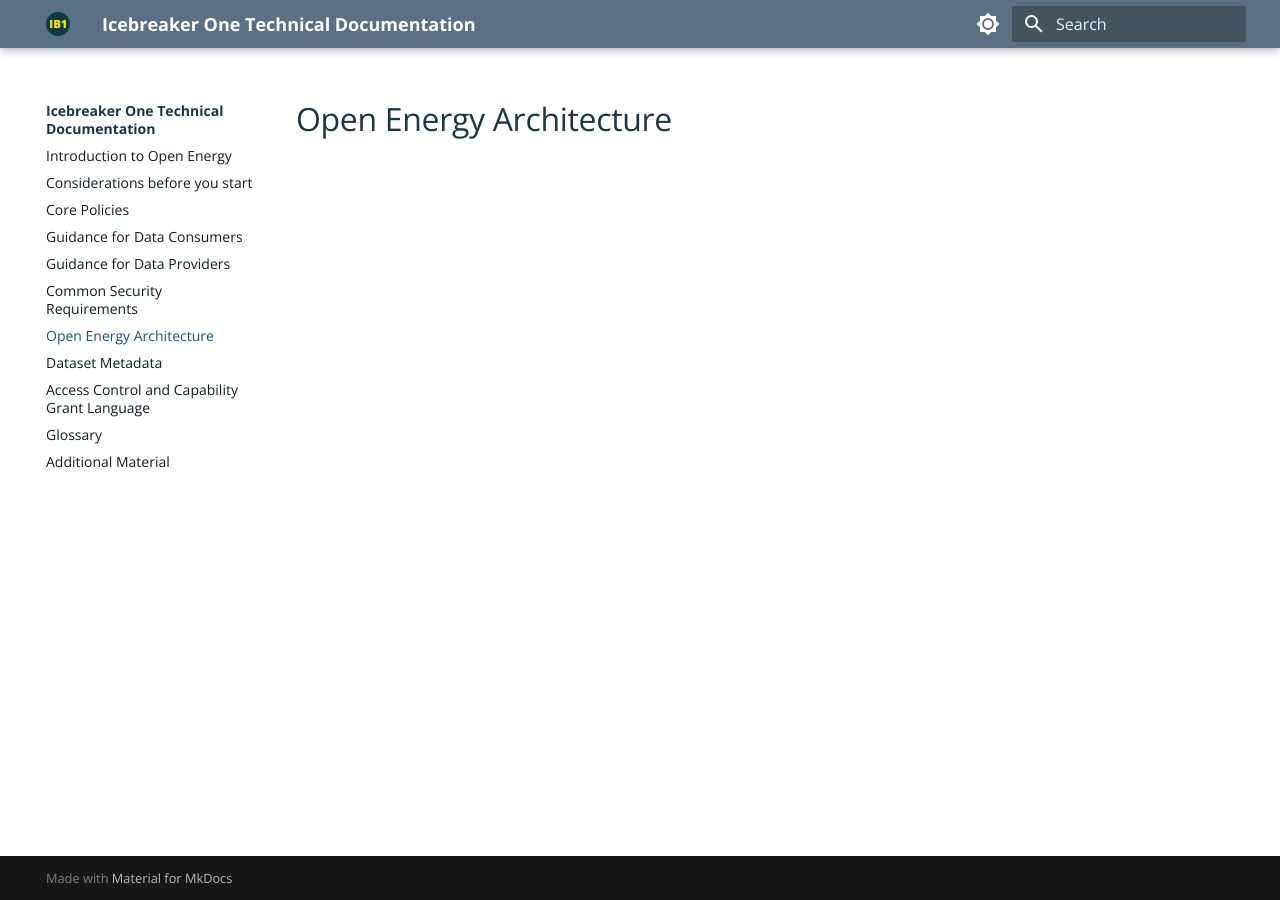
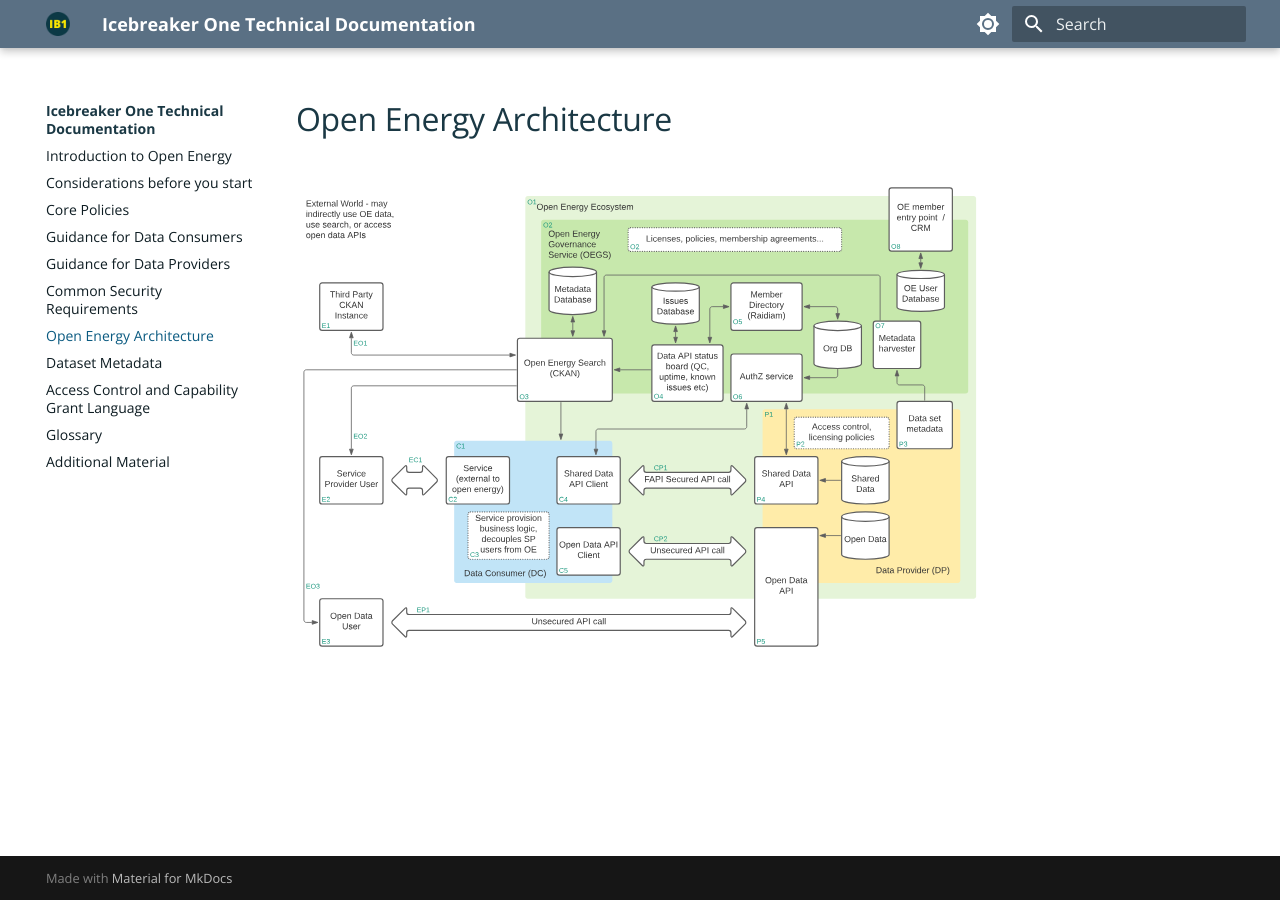
Before and after one commit to icebreakerone/ib1-technical-docs, an MkDocs documentation site: the page built from docs/architecture.md, in a window 1280 px wide. Built offline with MkDocs 1.6.1 and Material for MkDocs 9.7.7, drawn with Linux system fonts in a browser that asks for light colours; the version menu is left out.

Commit message:
Add architecture diagram

```diff
--- a/docs/architecture.md
+++ b/docs/architecture.md
@@ -1 +1,2 @@
 # Open Energy Architecture
+![Open Energy Architecture Diagram](assets/open_energy_map.svg)
```
Also changed, not shown: docs/assets/open_energy_map.svg (added).
